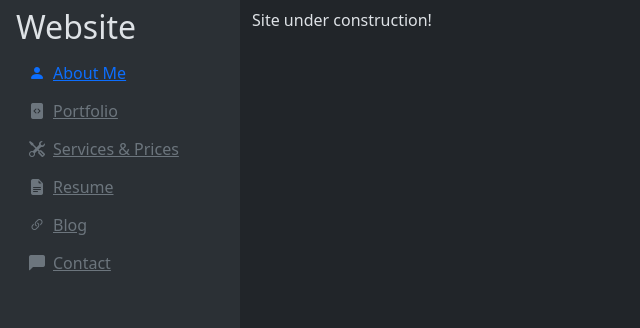
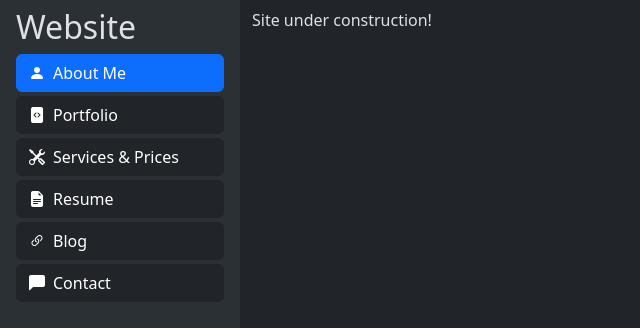
Before and after one commit to mineot/website, a React (Vite) app: page / in a window 1280 px wide. Shown: the top 328 px of the page, without its empty margins (0-640 px from the left). Built offline with nearby package versions, Linux system fonts and the light colour scheme.

Commit message:
alpha/card - improvement menus

```diff
--- a/src/app/core/routes/index.tsx
+++ b/src/app/core/routes/index.tsx
@@ -1,46 +1,16 @@
-import { NavLink, Route, Routes } from "react-router-dom";
+import { Route, Routes } from "react-router-dom";
 import { useTranslation } from "react-i18next";
 import { elements, Element } from "./elements";
+import { Menus } from "./menus";
 
 export function RoutePoints(): any {
   const { t } = useTranslation();
 
-  return (
-    <Routes>
-      {elements.map((el: Element) => (
-        <Route key={el.uuid} path={el.to} element={t(el.element)} />
-      ))}
-    </Routes>
-  );
+  const routes = elements.map((el: Element) => (
+    <Route key={el.uuid} path={el.to} element={t(el.element)} />
+  ));
+
+  return <Routes>{routes}</Routes>;
 }
 
-export function Menus(): any {
-  const { t } = useTranslation();
-
-  function navClass({ isActive }: any): string {
-    const styles: string[] = ["btn", "btn-link"];
-    if (isActive) {
-      styles.push("text-primary");
-    } else {
-      styles.push("text-secondary");
-    }
-    return styles.join(" ");
-  }
-
-  function iconClass(icon: string): string {
-    return `bi bi-${icon} me-2`;
-  }
-
-  return (
-    <div className="gap-2">
-      {elements.map((el: Element) => (
-        <div key={el.uuid}>
-          <NavLink to={el.to} className={navClass}>
-            <i className={iconClass(el.icon)}></i>
-            <span>{t(el.text)}</span>
-          </NavLink>
-        </div>
-      ))}
-    </div>
-  );
-}
+export { Menus };
--- /dev/null
+++ b/src/app/core/routes/menus.tsx
@@ -0,0 +1,30 @@
+import { NavLink } from "react-router-dom";
+import { useTranslation } from "react-i18next";
+import { elements, Element } from "./elements";
+
+function navClass({ isActive }: any): string {
+  const styles: string[] = ["text-start", "btn"];
+  if (isActive) {
+    styles.push("btn-primary");
+  } else {
+    styles.push("btn-dark");
+  }
+  return styles.join(" ");
+}
+
+function iconClass(icon: string): string {
+  return `bi bi-${icon} me-2`;
+}
+
+export function Menus(): any {
+  const { t } = useTranslation();
+
+  const navs = elements.map((el: Element) => (
+    <NavLink key={el.uuid} to={el.to} className={navClass}>
+      <i className={iconClass(el.icon)}></i>
+      <span>{t(el.text)}</span>
+    </NavLink>
+  ));
+
+  return <div className="d-grid gap-1">{navs}</div>;
+}
```
